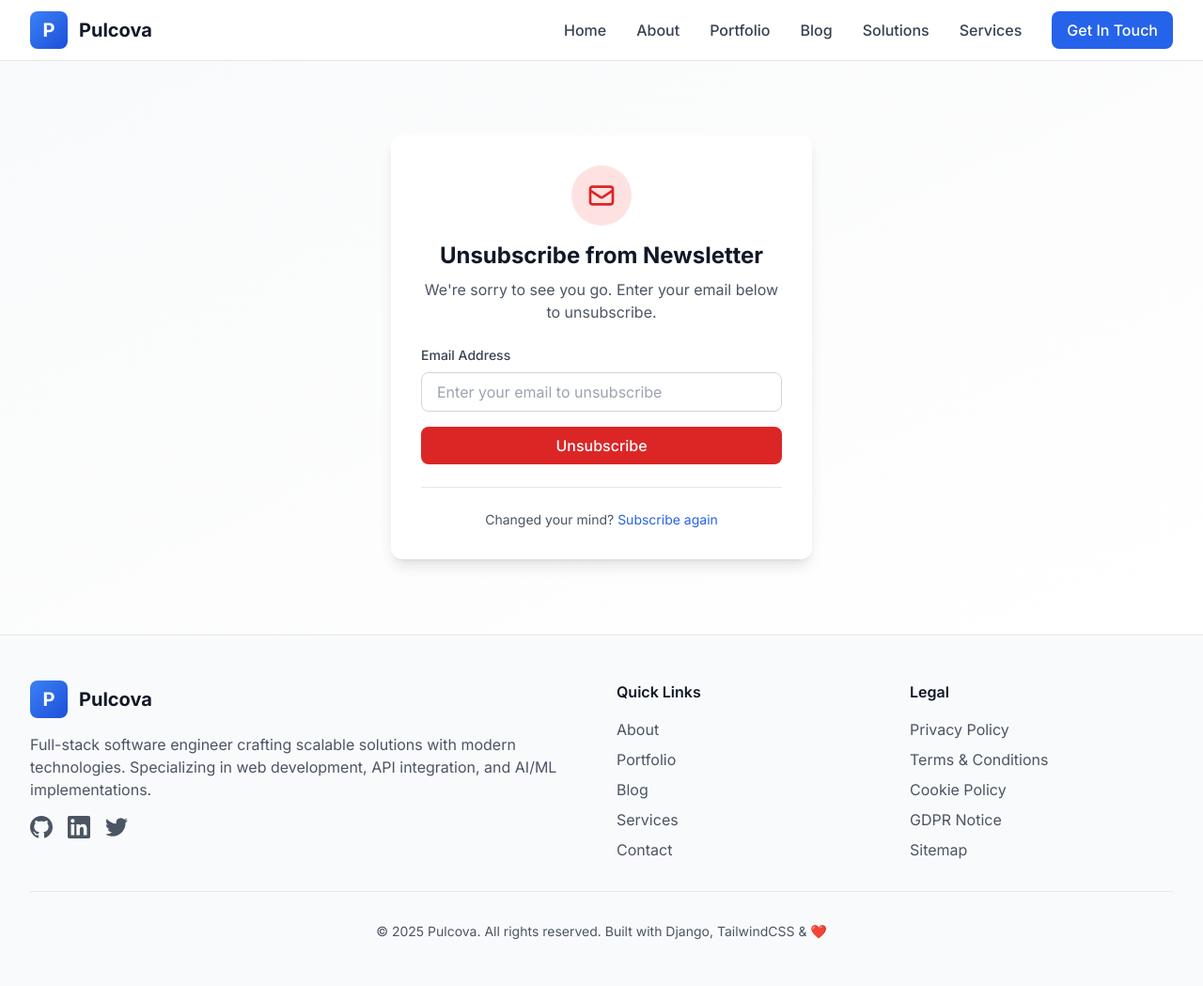
After one commit to phostilite/pulcova, a Django app: page /blog/newsletter/unsubscribe/ in a window 1280 px wide. The commit adds this page. Shown: the whole page at 94% size. Run offline with Django 5.2, Linux system fonts and the light colour scheme; some libraries are stand-ins or nearby versions.

Commit message:
feat: implement newsletter subscription system for blog
- Add Newsletter model to store subscriber emails and preferences
- Create NewsletterForm for email validation and subscription
- Implement newsletter_subscribe view with AJAX support
- Add unsubscribe functionality with token-based authentication
- Update blog template with functional newsletter form
- Add newsletter admin interface for subscriber management
- Include proper error handling and success messages
- Implement double opt-in workflow for GDPR compliance

Closes #newsletter-feature

```diff
--- /dev/null
+++ b/apps/blog/forms.py
@@ -0,0 +1,83 @@
+from django import forms
+from django.core.exceptions import ValidationError
+from .models import Newsletter
+
+
+class NewsletterSubscriptionForm(forms.ModelForm):
+    """
+    Form for newsletter subscription
+    """
+    email = forms.EmailField(
+        widget=forms.EmailInput(attrs={
+            'class': 'flex-1 px-4 py-2 rounded-lg border border-primary-500 bg-white dark:bg-gray-800 text-gray-900 dark:text-white focus:outline-none focus:ring-2 focus:ring-white',
+            'placeholder': 'Enter your email',
+            'required': True,
+        }),
+        error_messages={
+            'required': 'Please enter your email address.',
+            'invalid': 'Please enter a valid email address.'
+        }
+    )
+
+    class Meta:
+        model = Newsletter
+        fields = ['email']
+
+    def clean_email(self):
+        email = self.cleaned_data.get('email')
+        if email:
+            # Check if email already exists and is active
+            existing_subscription = Newsletter.objects.filter(
+                email=email,
+                is_active=True
+            ).first()
+
+            if existing_subscription:
+                raise ValidationError(
+                    "This email is already subscribed to our newsletter."
+                )
+
+            # Reactivate if exists but inactive
+            inactive_subscription = Newsletter.objects.filter(
+                email=email,
+                is_active=False
+            ).first()
+
+            if inactive_subscription:
+                # We'll handle reactivation in the view
+                pass
+
+        return email
+
+
+class NewsletterUnsubscribeForm(forms.Form):
+    """
+    Form for newsletter unsubscription
+    """
+    email = forms.EmailField(
+        widget=forms.EmailInput(attrs={
+            'class': 'w-full px-4 py-2 border border-gray-300 dark:border-gray-600 rounded-lg bg-white dark:bg-gray-800 text-gray-900 dark:text-white focus:outline-none focus:ring-2 focus:ring-primary-500',
+            'placeholder': 'Enter your email to unsubscribe',
+            'required': True,
+        }),
+        error_messages={
+            'required': 'Please enter your email address.',
+            'invalid': 'Please enter a valid email address.'
+        }
+    )
+
+    def clean_email(self):
+        email = self.cleaned_data.get('email')
+        if email:
+            # Check if email exists and is active
+            subscription = Newsletter.objects.filter(
+                email=email,
+                is_active=True
+            ).first()
+
+            if not subscription:
+                raise ValidationError(
+                    "This email is not found in our newsletter subscriptions."
+                )
+
+        return email
--- a/apps/blog/urls.py
+++ b/apps/blog/urls.py
@@ -7,6 +7,13 @@ urlpatterns = [
     # Blog list view
     path('', views.ArticleListView.as_view(), name='article_list'),
 
-    # Blog detail view
+    # Newsletter subscription
+    path('newsletter/subscribe/', views.NewsletterSubscriptionView.as_view(), name='newsletter_subscribe'),
+
+    # Newsletter unsubscription
+    path('newsletter/unsubscribe/', views.NewsletterUnsubscribeView.as_view(), name='newsletter_unsubscribe'),
+    path('newsletter/unsubscribe/<str:token>/', views.NewsletterUnsubscribeView.as_view(), name='newsletter_unsubscribe_token'),
+
+    # Blog detail view (keep this last to avoid conflicts)
     path('<slug:slug>/', views.ArticleDetailView.as_view(), name='article_detail'),
 ]
--- a/apps/blog/views.py
+++ b/apps/blog/views.py
@@ -1,13 +1,19 @@
-from django.shortcuts import get_object_or_404, render
-from django.views.generic import DetailView, ListView
-from django.http import Http404
+from django.shortcuts import get_object_or_404, render, redirect
+from django.views.generic import DetailView, ListView, View
+from django.http import Http404, JsonResponse
 from django.core.exceptions import ValidationError
 from django.db.models import F, Q
 from django.utils import timezone
 from django.contrib import messages
+from django.views.decorators.csrf import csrf_exempt
+from django.utils.decorators import method_decorator
+from django.core.mail import send_mail
+from django.conf import settings
 import logging
+import json
 
-from .models import Article, Category, Tag
+from .models import Article, Category, Tag, Newsletter
+from .forms import NewsletterSubscriptionForm, NewsletterUnsubscribeForm
 
 logger = logging.getLogger(__name__)
 
@@ -306,3 +312,212 @@ class ArticleListView(ListView):
             logger.error(f"Error building context for article list: {e}")
 
         return context
+
+
+class NewsletterSubscriptionView(View):
+    """
+    Handle newsletter subscription via AJAX or regular POST
+    """
+
+    def post(self, request, *args, **kwargs):
+        form = NewsletterSubscriptionForm(request.POST)
+
+        # Check if it's an AJAX request
+        is_ajax = request.headers.get('X-Requested-With') == 'XMLHttpRequest'
+
+        if form.is_valid():
+            email = form.cleaned_data['email']
+
+            try:
+                # Check if email exists but is inactive
+                existing_subscription = Newsletter.objects.filter(email=email).first()
+
+                if existing_subscription:
+                    if existing_subscription.is_active:
+                        message = "You're already subscribed to our newsletter!"
+                        status = 'warning'
+                    else:
+                        # Reactivate subscription
+                        existing_subscription.is_active = True
+                        existing_subscription.save()
+                        message = "Welcome back! Your subscription has been reactivated."
+                        status = 'success'
+                else:
+                    # Create new subscription
+                    subscription = form.save(commit=False)
+                    subscription.source = request.GET.get('source', 'blog')
+                    subscription.save()
+                    message = "Successfully subscribed to our newsletter!"
+                    status = 'success'
+
+                    # Send welcome email (optional)
+                    try:
+                        self.send_welcome_email(email)
+                    except Exception as e:
+                        logger.error(f"Failed to send welcome email to {email}: {e}")
+
+                if is_ajax:
+                    return JsonResponse({
+                        'success': True,
+                        'message': message,
+                        'status': status
+                    })
+                else:
+                    messages.success(request, message)
+                    return redirect(request.META.get('HTTP_REFERER', '/blog/'))
+
+            except Exception as e:
+                logger.error(f"Error processing newsletter subscription: {e}")
+                error_message = "An error occurred. Please try again later."
+
+                if is_ajax:
+                    return JsonResponse({
+                        'success': False,
+                        'message': error_message,
+                        'status': 'error'
+                    })
+                else:
+                    messages.error(request, error_message)
+                    return redirect(request.META.get('HTTP_REFERER', '/blog/'))
+        else:
+            # Form has errors
+            error_messages = []
+            for field, errors in form.errors.items():
+                for error in errors:
+                    error_messages.append(error)
+
+            error_message = '; '.join(error_messages) if error_messages else "Please check your input."
+
+            if is_ajax:
+                return JsonResponse({
+                    'success': False,
+                    'message': error_message,
+                    'status': 'error',
+                    'errors': form.errors
+                })
+            else:
+                messages.error(request, error_message)
+                return redirect(request.META.get('HTTP_REFERER', '/blog/'))
+
+    def send_welcome_email(self, email):
+        """
+        Send welcome email to new subscriber
+        """
+        try:
+            subject = "Welcome to Pulcova Newsletter!"
+            message = f"""
+            Hi there!
+
+            Thank you for subscribing to the Pulcova newsletter! 🎉
+
+            You'll now receive:
+            • Latest technical articles and tutorials
+            • Software development insights and best practices
+            • Updates on new projects and solutions
+            • Exclusive content and early access to new posts
+
+            If you ever want to unsubscribe, you can do so at: {settings.SITE_URL}/blog/newsletter/unsubscribe/
+
+            Best regards,
+            Pulcova Team
+            """
+
+            send_mail(
+                subject=subject,
+                message=message,
+                from_email=getattr(settings, 'DEFAULT_FROM_EMAIL', 'noreply@pulcova.com'),
+                recipient_list=[email],
+                fail_silently=False,
+            )
+        except Exception as e:
+            logger.error(f"Failed to send welcome email: {e}")
+            raise
+
+
+class NewsletterUnsubscribeView(View):
+    """
+    Handle newsletter unsubscription
+    """
+    template_name = 'blog/newsletter_unsubscribe.html'
+
+    def get(self, request, token=None):
+        context = {'form': NewsletterUnsubscribeForm()}
+
+        # Handle token-based unsubscribe
+        if token:
+            try:
+                subscription = Newsletter.objects.get(
+                    unsubscribe_token=token,
+                    is_active=True
+                )
+                subscription.is_active = False
+                subscription.save()
+
+                messages.success(request, "You have been successfully unsubscribed from our newsletter.")
+                context['unsubscribed'] = True
+
+            except Newsletter.DoesNotExist:
+                messages.error(request, "Invalid unsubscribe link or you're already unsubscribed.")
+
+        return render(request, self.template_name, context)
+
+    def post(self, request):
+        form = NewsletterUnsubscribeForm(request.POST)
+
+        if form.is_valid():
+            email = form.cleaned_data['email']
+
+            try:
+                subscription = Newsletter.objects.get(
+                    email=email,
+                    is_active=True
+                )
+                subscription.is_active = False
+                subscription.save()
+
+                messages.success(request, "You have been successfully unsubscribed from our newsletter.")
+
+                # Send confirmation email
+                try:
+                    self.send_unsubscribe_confirmation(email)
+                except Exception as e:
+                    logger.error(f"Failed to send unsubscribe confirmation to {email}: {e}")
+
+            except Newsletter.DoesNotExist:
+                messages.error(request, "This email is not found in our newsletter subscriptions.")
+        else:
+            for field, errors in form.errors.items():
+                for error in errors:
+                    messages.error(request, error)
+
+        return render(request, self.template_name, {'form': form})
+
+    def send_unsubscribe_confirmation(self, email):
+        """
+        Send unsubscribe confirmation email
+        """
+        try:
+            subject = "Unsubscribed from Pulcova Newsletter"
+            message = f"""
+            Hi there,
+
+            You have been successfully unsubscribed from the Pulcova newsletter.
+
+            If this was done by mistake, you can resubscribe at: {settings.SITE_URL}/blog/
+
+            Thank you for your time with us!
+
+            Best regards,
+            Pulcova Team
+            """
+
+            send_mail(
+                subject=subject,
+                message=message,
+                from_email=getattr(settings, 'DEFAULT_FROM_EMAIL', 'noreply@pulcova.com'),
+                recipient_list=[email],
+                fail_silently=False,
+            )
+        except Exception as e:
+            logger.error(f"Failed to send unsubscribe confirmation: {e}")
+            raise
--- a/apps/pages/views.py
+++ b/apps/pages/views.py
@@ -10,6 +10,7 @@ from django.conf import settings
 from django.template.loader import render_to_string
 from django.utils.html import strip_tags
 from apps.blog.models import Article, Category, Tag
+from apps.blog.forms import NewsletterSubscriptionForm
 from apps.portfolio.models import Project, Technology
 from .forms import ContactForm
 import logging
@@ -438,6 +439,9 @@ class BlogView(TemplateView):
             # Add total count for reference
             context['total_blogs'] = all_blogs.count() if all_blogs else 0
 
+            # Add newsletter subscription form
+            context['newsletter_form'] = NewsletterSubscriptionForm()
+
         except Exception as e:
             logger.error(f"Error building context for blog page: {e}")
             # Provide empty defaults in case of major errors
@@ -447,6 +451,7 @@ class BlogView(TemplateView):
                 'categories': Category.objects.none(),
                 'popular_tags': Tag.objects.none(),
                 'total_blogs': 0,
+                'newsletter_form': NewsletterSubscriptionForm(),
             })
 
         return context
--- a/pulcova/settings.py
+++ b/pulcova/settings.py
@@ -166,3 +166,5 @@ SECURE_HSTS_PRELOAD = os.getenv('SECURE_HSTS_PRELOAD', 'False').lower() == 'true
 # https://docs.djangoproject.com/en/5.2/ref/settings/#default-auto-field
 
 DEFAULT_AUTO_FIELD = 'django.db.models.BigAutoField'
+
+SITE_URL = os.getenv('SITE_URL', 'http://localhost:8000')
--- /dev/null
+++ b/templates/blog/newsletter_unsubscribe.html
@@ -0,0 +1,95 @@
+{% extends "../base.html" %}
+{% load static %}
+
+{% block title %}Unsubscribe - Newsletter | Pulcova{% endblock %}
+{% block meta_description %}Unsubscribe from Pulcova newsletter. Manage your email preferences easily.{% endblock %}
+
+{% block content %}
+<section class="py-20 bg-gradient-to-br from-gray-50 to-white dark:from-gray-900 dark:to-gray-800">
+    <div class="container mx-auto px-4 sm:px-6 lg:px-8">
+        <div class="max-w-md mx-auto">
+            <div class="bg-white dark:bg-gray-900 rounded-xl shadow-lg p-8">
+                {% if unsubscribed %}
+                    <!-- Already Unsubscribed -->
+                    <div class="text-center">
+                        <div class="w-16 h-16 bg-green-100 dark:bg-green-900/30 rounded-full flex items-center justify-center mx-auto mb-4">
+                            <svg class="w-8 h-8 text-green-600 dark:text-green-400" fill="none" stroke="currentColor" viewBox="0 0 24 24">
+                                <path stroke-linecap="round" stroke-linejoin="round" stroke-width="2" d="M5 13l4 4L19 7"></path>
+                            </svg>
+                        </div>
+                        <h1 class="text-2xl font-bold text-gray-900 dark:text-white mb-4">
+                            Successfully Unsubscribed
+                        </h1>
+                        <p class="text-gray-600 dark:text-gray-400 mb-6">
+                            You have been removed from our newsletter. We're sorry to see you go!
+                        </p>
+                        <div class="space-y-3">
+                            <a href="/blog/" class="block w-full bg-primary-600 hover:bg-primary-700 text-white font-medium py-2 px-4 rounded-lg transition-colors">
+                                Browse Articles
+                            </a>
+                            <a href="/" class="block w-full bg-gray-100 dark:bg-gray-800 hover:bg-gray-200 dark:hover:bg-gray-700 text-gray-900 dark:text-white font-medium py-2 px-4 rounded-lg transition-colors">
+                                Back to Home
+                            </a>
+                        </div>
+                    </div>
+                {% else %}
+                    <!-- Unsubscribe Form -->
+                    <div class="text-center mb-6">
+                        <div class="w-16 h-16 bg-red-100 dark:bg-red-900/30 rounded-full flex items-center justify-center mx-auto mb-4">
+                            <svg class="w-8 h-8 text-red-600 dark:text-red-400" fill="none" stroke="currentColor" viewBox="0 0 24 24">
+                                <path stroke-linecap="round" stroke-linejoin="round" stroke-width="2" d="M3 8l7.89 5.26a2 2 0 002.22 0L21 8M5 19h14a2 2 0 002-2V7a2 2 0 00-2-2H5a2 2 0 00-2 2v10a2 2 0 002 2z"></path>
+                            </svg>
+                        </div>
+                        <h1 class="text-2xl font-bold text-gray-900 dark:text-white mb-2">
+                            Unsubscribe from Newsletter
+                        </h1>
+                        <p class="text-gray-600 dark:text-gray-400">
+                            We're sorry to see you go. Enter your email below to unsubscribe.
+                        </p>
+                    </div>
+
+                    <!-- Display Messages -->
+                    {% if messages %}
+                        {% for message in messages %}
+                            <div class="mb-4 p-4 rounded-lg {% if message.tags == 'success' %}bg-green-100 dark:bg-green-900/30 text-green-700 dark:text-green-300{% elif message.tags == 'error' %}bg-red-100 dark:bg-red-900/30 text-red-700 dark:text-red-300{% else %}bg-blue-100 dark:bg-blue-900/30 text-blue-700 dark:text-blue-300{% endif %}">
+                                {{ message }}
+                            </div>
+                        {% endfor %}
+                    {% endif %}
+
+                    <form method="post" class="space-y-4">
+                        {% csrf_token %}
+
+                        <div>
+                            <label for="{{ form.email.id_for_label }}" class="block text-sm font-medium text-gray-700 dark:text-gray-300 mb-2">
+                                Email Address
+                            </label>
+                            {{ form.email }}
+                            {% if form.email.errors %}
+                                <div class="mt-1 text-red-600 dark:text-red-400 text-sm">
+                                    {% for error in form.email.errors %}
+                                        {{ error }}
+                                    {% endfor %}
+                                </div>
+                            {% endif %}
+                        </div>
+
+                        <button type="submit" class="w-full bg-red-600 hover:bg-red-700 text-white font-medium py-2 px-4 rounded-lg transition-colors">
+                            Unsubscribe
+                        </button>
+                    </form>
+
+                    <div class="mt-6 pt-6 border-t border-gray-200 dark:border-gray-700">
+                        <p class="text-center text-sm text-gray-600 dark:text-gray-400">
+                            Changed your mind?
+                            <a href="/blog/" class="text-primary-600 dark:text-primary-400 hover:text-primary-700 dark:hover:text-primary-300">
+                                Subscribe again
+                            </a>
+                        </p>
+                    </div>
+                {% endif %}
+            </div>
+        </div>
+    </div>
+</section>
+{% endblock %}
```
Also changed, not shown: apps/blog/admin.py (+94 -4 lines), apps/blog/models.py (+46 -0 lines), templates/pages/blog.html (+80 -9 lines), apps/blog/migrations/0002_newsletter.py (added).
